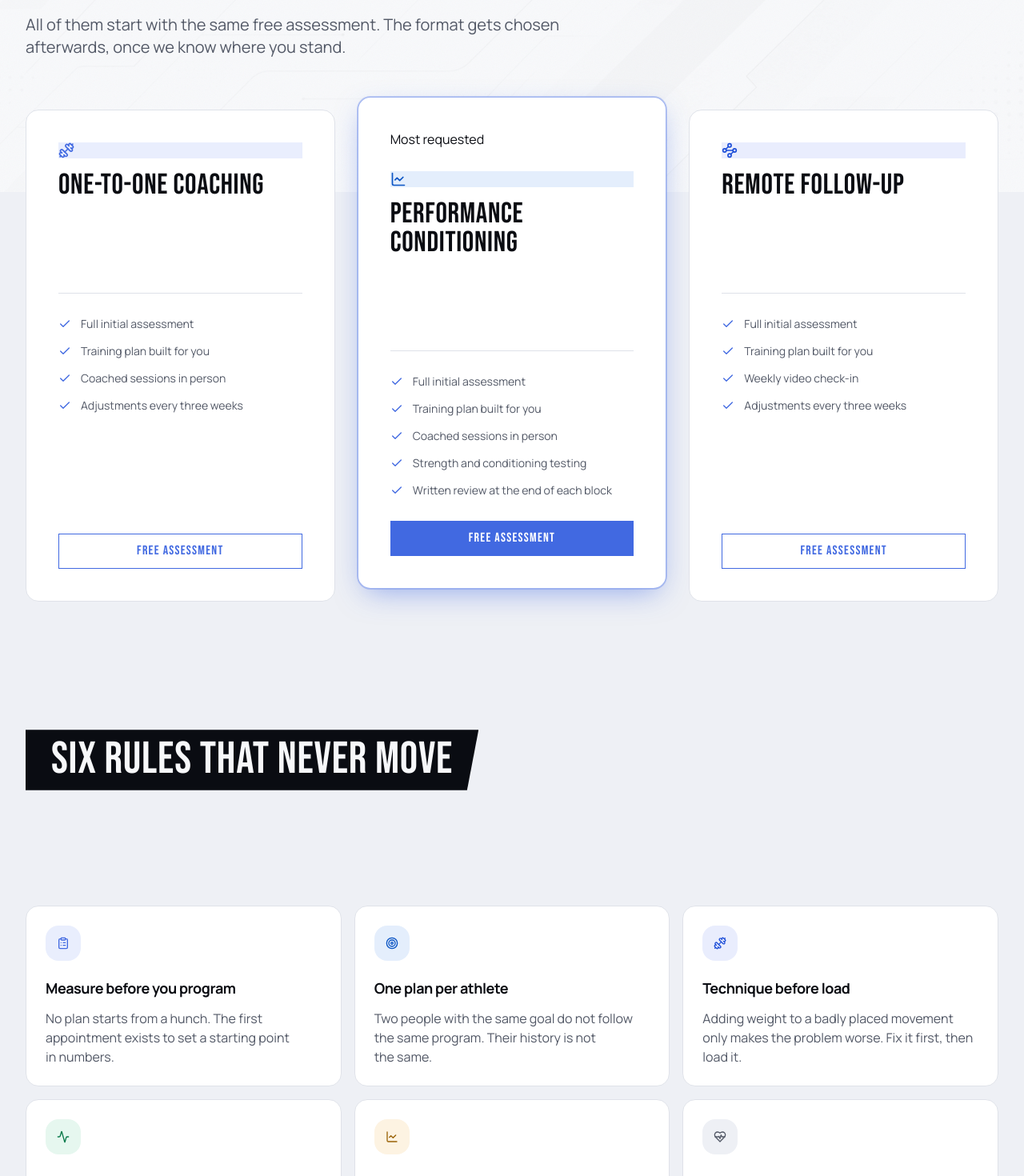
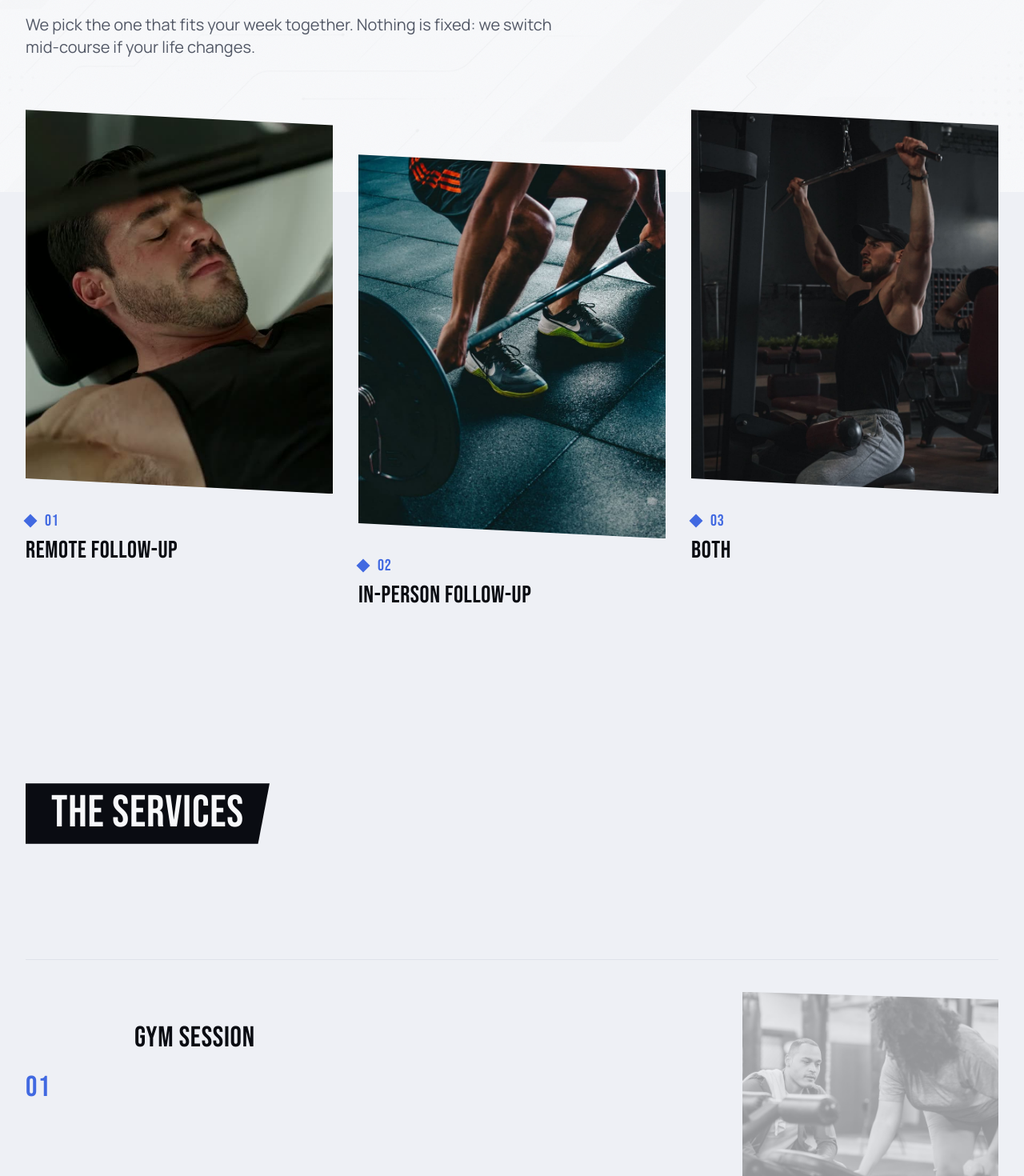
Before and after one commit to Horaciioo/Max-Jobert-Website, a Next.js app: page /en/programs in a window 1280 px wide. Shown: the part 560-2030 px from the top of the page at 80% size. Built offline with nearby package versions, Linux system fonts and the light colour scheme; no server answers.

Commit message:
✨ Reworked the programs page

```diff
--- a/src/app/[locale]/programs/page.tsx
+++ b/src/app/[locale]/programs/page.tsx
@@ -3,9 +3,9 @@ import type { Metadata } from 'next'
 import { getTranslations } from 'next-intl/server'
 
 import { CallToActionSection } from '@/components/sections/CallToActionSection'
-import { FaqSection } from '@/components/sections/FaqSection'
-import { FeatureSection } from '@/components/sections/FeatureSection'
-import { ProgramSection } from '@/components/sections/ProgramSection'
+import { ModeSection } from '@/components/sections/ModeSection'
+import { RateSection } from '@/components/sections/RateSection'
+import { ServiceSection } from '@/components/sections/ServiceSection'
 import { PageHeader } from '@/components/structures/layout/PageHeader'
 import { Breadcrumb } from '@/components/structures/navigation/Breadcrumb'
 import { NavigationService } from '@/services/NavigationService'
@@ -29,9 +29,9 @@ class ProgramsPage extends Page {
           description={translate('metaDescription')}
           breadcrumb={breadcrumb}
         />
-        <ProgramSection />
-        <FeatureSection />
-        <FaqSection />
+        <ModeSection />
+        <ServiceSection />
+        <RateSection />
         <CallToActionSection />
       </>
     )
--- /dev/null
+++ b/src/components/sections/ModeSection.tsx
@@ -0,0 +1,77 @@
+'use client'
+
+import { useTranslations } from 'next-intl'
+
+import { Picture } from '@/components/elements/media/Picture'
+import { Text } from '@/components/elements/typography/Text'
+import { SectionHeading } from '@/components/sections/SectionHeading'
+import { Section } from '@/components/structures/layout/Section'
+import { SERVICE_MODES } from '@/declarations/content'
+import { MOTION_ATTRIBUTE, MOTION_NAMES, MOTION_VALUE_ATTRIBUTE } from '@/declarations/ui/motion'
+import { BLOCK_STYLES, MEDIA_STYLES, MODE_STYLES } from '@/declarations/ui/variants'
+import { ConfigurationService } from '@/services/ConfigurationService'
+import type { ModeItem } from '@/types/content'
+import { cn } from '@/utils/classnames'
+
+const { md } = ConfigurationService.viewport.breakpoints
+
+// Seconds between two neighbouring cards, so the row never drifts in lockstep
+const FLOAT_OFFSET_SECONDS = 0.9
+
+export interface ModeSectionProps {
+  items?: ModeItem[]
+}
+
+/**
+ * Ways of being followed, one cut picture each
+ * @param {ModeSectionProps} props - Mode props
+ * @return {JSX.Element} - Rendered section
+ */
+
+export const ModeSection = ({ items = SERVICE_MODES }: ModeSectionProps) => {
+  const t = useTranslations('sections.modes')
+
+  return (
+    <Section anchor="features">
+      <div className={BLOCK_STYLES.stack}>
+        <SectionHeading title={t('title')} description={t('description')} appearance="accent" />
+
+        <div className={MODE_STYLES.grid}>
+          {items.map((item, index) => (
+            <article
+              key={item.id}
+              className={MODE_STYLES.card}
+              {...{ [MOTION_ATTRIBUTE]: MOTION_NAMES.rise }}>
+              <div
+                className={cn(MODE_STYLES.media, MEDIA_STYLES.frame)}
+                {...{
+                  [MOTION_ATTRIBUTE]: MOTION_NAMES.float,
+                  [MOTION_VALUE_ATTRIBUTE]: index * FLOAT_OFFSET_SECONDS,
+                }}>
+                <Picture
+                  src={item.image}
+                  alt={t(`items.${item.translationKey}.imageAlt`)}
+                  stretch
+                  shadow={false}
+                  reveal={false}
+                  sizes={`(max-width: ${md}px) 100vw, 33vw`}
+                />
+              </div>
+
+              <div className={MODE_STYLES.body}>
+                <div className={MODE_STYLES.head}>
+                  <span aria-hidden="true" className={MODE_STYLES.marker} />
+                  <span className={MODE_STYLES.index}>{String(index + 1).padStart(2, '0')}</span>
+                </div>
+                <h3 className={MODE_STYLES.title}>{t(`items.${item.translationKey}.title`)}</h3>
+                <Text appearance="description">
+                  {t(`items.${item.translationKey}.description`)}
+                </Text>
+              </div>
+            </article>
+          ))}
+        </div>
+      </div>
+    </Section>
+  )
+}
--- a/src/components/sections/ProgramSection.tsx
+++ b/src/components/sections/ProgramSection.tsx
@@ -9,7 +9,6 @@ import { SectionHeading } from '@/components/sections/SectionHeading'
 import { Section } from '@/components/structures/layout/Section'
 import { PROGRAMS } from '@/declarations/content'
 import { MOTION_ATTRIBUTE, MOTION_NAMES } from '@/declarations/ui/motion'
-import { TONE_SOFT } from '@/declarations/ui/tokens'
 import { BLOCK_STYLES, PROGRAM_STYLES } from '@/declarations/ui/variants'
 import { NavigationService } from '@/services/NavigationService'
 import type { ProgramItem } from '@/types/content'
@@ -33,20 +32,26 @@ export const ProgramSection = ({ items = PROGRAMS }: ProgramSectionProps) => {
   return (
     <Section anchor="programs">
       <div className={BLOCK_STYLES.stack}>
-        <SectionHeading title={t('title')} description={t('description')} accent />
+        <SectionHeading title={t('title')} description={t('description')} appearance="accent" />
 
         <div className={PROGRAM_STYLES.grid} {...{ [MOTION_ATTRIBUTE]: MOTION_NAMES.riseStagger }}>
           {items.map((item) => (
             <article
               key={item.id}
               className={cn(PROGRAM_STYLES.card, item.featured && PROGRAM_STYLES.cardFeatured)}>
-              {item.featured && <span className={PROGRAM_STYLES.badge}>{t('featured')}</span>}
+              {item.featured && (
+                <>
+                  <span aria-hidden="true" className={PROGRAM_STYLES.wash} />
+                  <span className={PROGRAM_STYLES.ribbon}>
+                    <span className={PROGRAM_STYLES.ribbonFace}>{t('featured')}</span>
+                    <span aria-hidden="true" className={PROGRAM_STYLES.ribbonFold} />
+                  </span>
+                </>
+              )}
 
               <div className={PROGRAM_STYLES.head}>
-                <span className={cn(PROGRAM_STYLES.iconTile, TONE_SOFT[item.tone ?? 'primary'])}>
-                  <Icon name={item.icon} size="md" />
-                </span>
                 <h3 className={PROGRAM_STYLES.title}>{t(`items.${item.translationKey}.name`)}</h3>
+                <span aria-hidden="true" className={PROGRAM_STYLES.titleRule} />
                 <Text appearance="description">
                   {t(`items.${item.translationKey}.description`)}
                 </Text>
--- /dev/null
+++ b/src/components/sections/RateSection.tsx
@@ -0,0 +1,43 @@
+'use client'
+
+import { useTranslations } from 'next-intl'
+
+import { Text } from '@/components/elements/typography/Text'
+import { SectionHeading } from '@/components/sections/SectionHeading'
+import { Section } from '@/components/structures/layout/Section'
+import { RATE_FACTORS } from '@/declarations/content'
+import { MOTION_ATTRIBUTE, MOTION_NAMES } from '@/declarations/ui/motion'
+import { BLOCK_STYLES, RATE_STYLES } from '@/declarations/ui/variants'
+import type { FactorItem } from '@/types/content'
+
+export interface RateSectionProps {
+  items?: FactorItem[]
+}
+
+/**
+ * What makes a quoted amount move
+ * @param {RateSectionProps} props - Rate props
+ * @return {JSX.Element} - Rendered section
+ */
+
+export const RateSection = ({ items = RATE_FACTORS }: RateSectionProps) => {
+  const t = useTranslations('sections.rates')
+
+  return (
+    <Section anchor="rates">
+      <div className={BLOCK_STYLES.stack}>
+        <SectionHeading title={t('title')} description={t('description')} appearance="accent" />
+
+        <div className={RATE_STYLES.grid} {...{ [MOTION_ATTRIBUTE]: MOTION_NAMES.riseStagger }}>
+          {items.map((item, index) => (
+            <article key={item.id} className={RATE_STYLES.cell}>
+              <span className={RATE_STYLES.index}>{String(index + 1).padStart(2, '0')}</span>
+              <h3 className={RATE_STYLES.title}>{t(`items.${item.translationKey}.title`)}</h3>
+              <Text appearance="description">{t(`items.${item.translationKey}.description`)}</Text>
+            </article>
+          ))}
+        </div>
+      </div>
+    </Section>
+  )
+}
--- /dev/null
+++ b/src/components/sections/ServiceSection.tsx
@@ -0,0 +1,72 @@
+'use client'
+
+import { useTranslations } from 'next-intl'
+
+import { ActionLink } from '@/components/elements/actions/ActionLink'
+import { Picture } from '@/components/elements/media/Picture'
+import { Text } from '@/components/elements/typography/Text'
+import { SectionHeading } from '@/components/sections/SectionHeading'
+import { Section } from '@/components/structures/layout/Section'
+import { SERVICES } from '@/declarations/content'
+import { MOTION_ATTRIBUTE, MOTION_NAMES } from '@/declarations/ui/motion'
+import { BLOCK_STYLES, MEDIA_STYLES, SERVICE_STYLES } from '@/declarations/ui/variants'
+import { NavigationService } from '@/services/NavigationService'
+import type { ServiceItem } from '@/types/content'
+import { cn } from '@/utils/classnames'
+
+export interface ServiceSectionProps {
+  items?: ServiceItem[]
+}
+
+/**
+ * Services on offer, one editorial row each
+ * @param {ServiceSectionProps} props - Service props
+ * @return {JSX.Element} - Rendered section
+ */
+
+export const ServiceSection = ({ items = SERVICES }: ServiceSectionProps) => {
+  const t = useTranslations('sections.services')
+  const callToAction = NavigationService.callToActionRoute()
+
+  return (
+    <Section anchor="programs">
+      <div className={BLOCK_STYLES.stack}>
+        <SectionHeading title={t('title')} description={t('description')} />
+
+        <div className={SERVICE_STYLES.list}>
+          {items.map((item, index) => (
+            <article
+              key={item.id}
+              className={SERVICE_STYLES.row}
+              {...{ [MOTION_ATTRIBUTE]: MOTION_NAMES.rise }}>
+              <span className={SERVICE_STYLES.index}>{String(index + 1).padStart(2, '0')}</span>
+
+              <div className={SERVICE_STYLES.body}>
+                <h3 className={SERVICE_STYLES.title}>{t(`items.${item.translationKey}.title`)}</h3>
+                <Text appearance="description" className={SERVICE_STYLES.description}>
+                  {t(`items.${item.translationKey}.description`)}
+                </Text>
+                <div className={SERVICE_STYLES.action}>
+                  <ActionLink route={callToAction} icon="arrowRight" iconPosition="right">
+                    {t('discuss')}
+                  </ActionLink>
+                </div>
+              </div>
+
+              <div className={cn(MEDIA_STYLES.frame, SERVICE_STYLES.media)}>
+                <Picture
+                  src={item.image}
+                  alt={t(`items.${item.translationKey}.imageAlt`)}
+                  stretch
+                  shadow={false}
+                  reveal={false}
+                  sizes="20rem"
+                />
+              </div>
+            </article>
+          ))}
+        </div>
+      </div>
+    </Section>
+  )
+}
```
